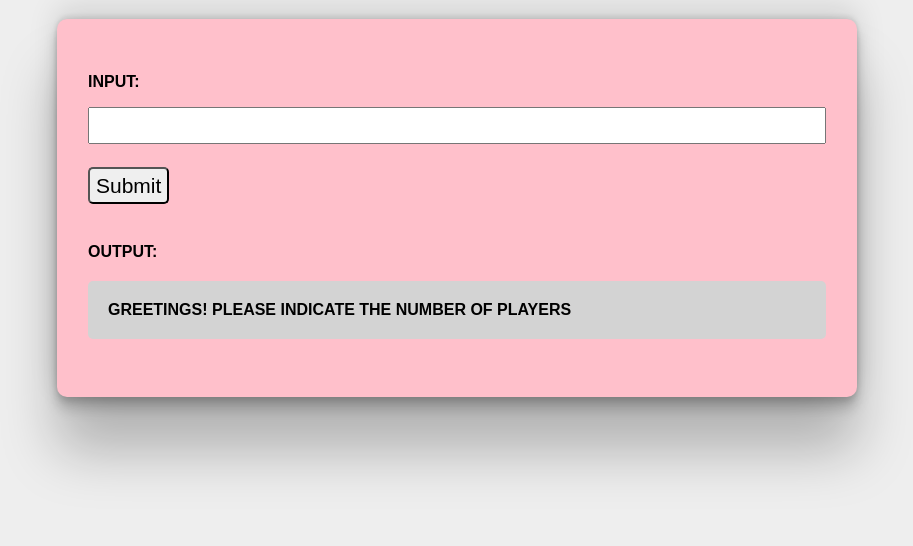
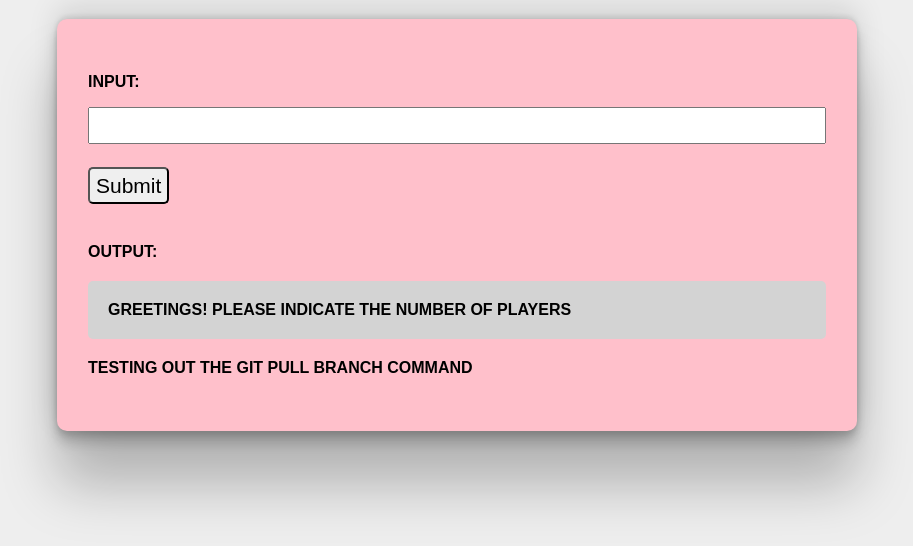
Before and after one commit to dionydion/Beat-That-Game, a plain HTML site: page index.html in a window 1280 px wide. Shown: the part 80-626 px from the top of the page, without its empty margins (183-1096 px from the left). Drawn offline with Linux system fonts and the light colour scheme.

Commit message:
Update index.html

```diff
--- a/index.html
+++ b/index.html
@@ -84,6 +84,7 @@ The <html> element is known as the root element of a HTML page. All other elemen
       <div id="output-div">
         Greetings! Please indicate the number of players
       </div>
+      <p> testing out the git pull branch command <p>
     </div>
     <!-- Everything below this is incorporating JavaScript programming logic into the webpage. -->
     <!-- The script tag encloses JavaScript syntax for the browser to interpret programtically -->
```
